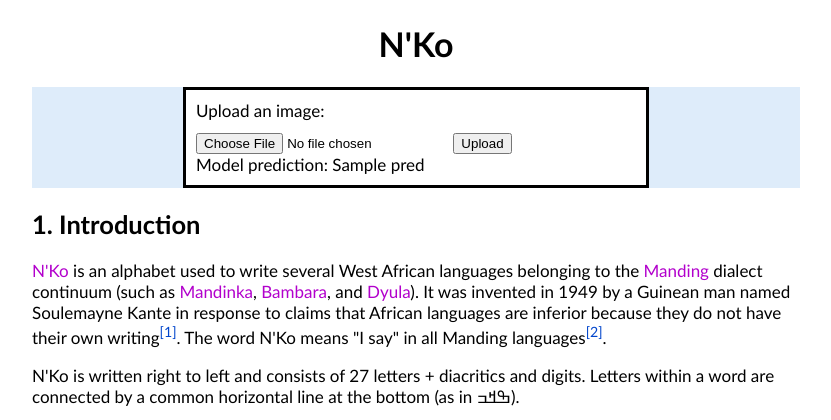
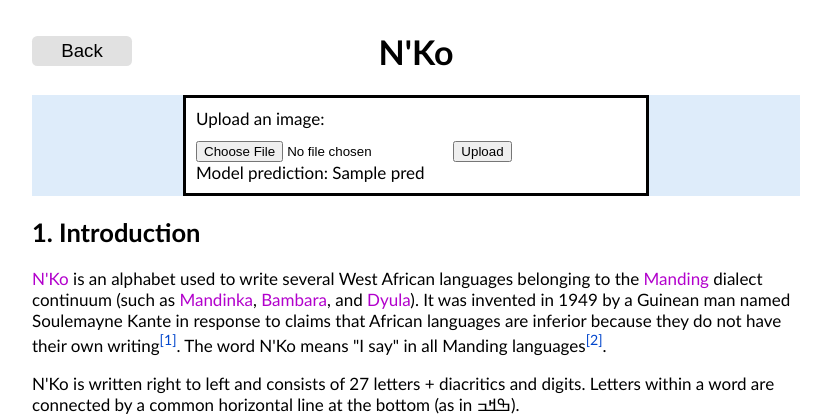
Before and after one commit to dariakryvosheieva/descry, a Flask app: template templates/nko.html in a window 1280 px wide. Shown: the top 420 px of the page, without its empty margins (224-1055 px from the left). Run offline with Flask 3, Linux system fonts and the light colour scheme; the template is opened without the code that fills it: most values are stand-ins (such as "Sample title", 1, 10 or a date in 2020).

Commit message:
add back button

```diff
--- a/static/style.css
+++ b/static/style.css
@@ -8,6 +8,30 @@ body{
     font-size: 17px;
 	margin-left: 20%;
 	margin-right: 20%;
+}
+
+button {
+	width: 100px;
+	height: 30px;
+	font-size: 14pt;
+    border: none;
+    border-radius: 4pt;
+    background-color: #e1e1e1;
+}
+
+button:hover {
+    background-color: #b6ceff;
+    cursor: pointer;
+}
+
+div.hidden {
+	width: 100px;
+}
+
+div.header {
+	display: flex;
+	justify-content: space-between;
+	align-items: center;
 }
 
 div#input-parent{
--- a/templates/adlam.html
+++ b/templates/adlam.html
@@ -7,7 +7,11 @@
         <link rel="stylesheet" href="{{ url_for('static', filename='style.css') }}">
     </head>
     <body>
-        <h1>Adlam</h1>
+        <div class="header">
+            <button><a style="color: black;" href="/">Back</a></button>
+            <h1>Adlam</h1>
+            <div class="hidden"></div>
+        </div>
         <div id="input-parent">
             <div id="input">
                 <div id="upload-text">
--- a/templates/kayahli.html
+++ b/templates/kayahli.html
@@ -7,7 +7,11 @@
         <link rel="stylesheet" href="{{ url_for('static', filename='style.css') }}">
     </head>
     <body>
-        <h1>Kayah Li</h1>
+        <div class="header">
+            <button><a style="color: black;" href="/">Back</a></button>
+            <h1>Kayah Li</h1>
+            <div class="hidden"></div>
+        </div>
         <div id="input-parent">
             <div id="input">
                 <div id="upload-text">
--- a/templates/nko.html
+++ b/templates/nko.html
@@ -7,7 +7,11 @@
         <link rel="stylesheet" href="{{ url_for('static', filename='style.css') }}">
     </head>
     <body>
-        <h1>N'Ko</h1>
+        <div class="header">
+            <button><a style="color: black;" href="/">Back</a></button>
+            <h1>N'Ko</h1>
+            <div class="hidden"></div>
+        </div>
         <div id="input-parent">
             <div id="input">
                 <div id="upload-text">
```
